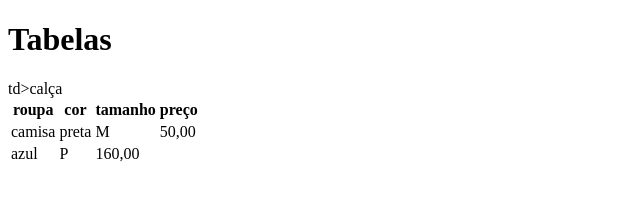
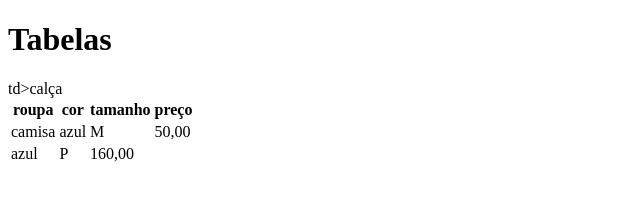
Before and after one commit to Rafaellkc/aula-tabela-, a plain HTML site: page index.html in a window 1280 px wide. Shown: the full height of the page, 0-640 px from the left. Drawn offline with Linux system fonts and the light colour scheme.

Commit message:
mudança de preta para azul

```diff
--- a/index.html
+++ b/index.html
@@ -18,7 +18,7 @@
        </tr>
   <tr>
     <td>camisa</td>
-     <td>preta</td>
+     <td>azul</td>
      <td>M</td>
      <td>50,00</td>
 
```
